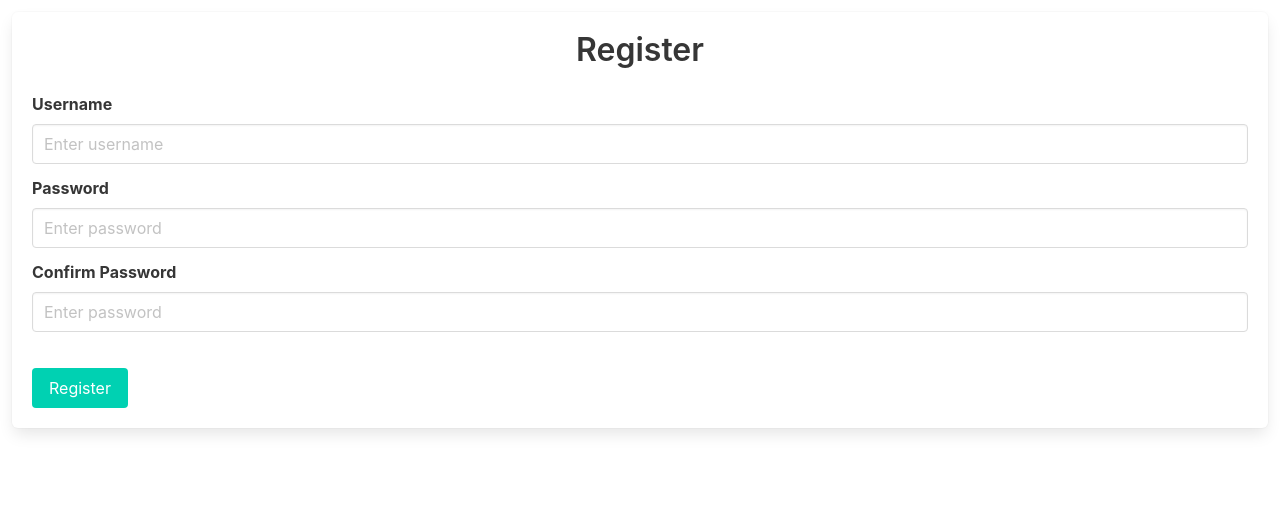
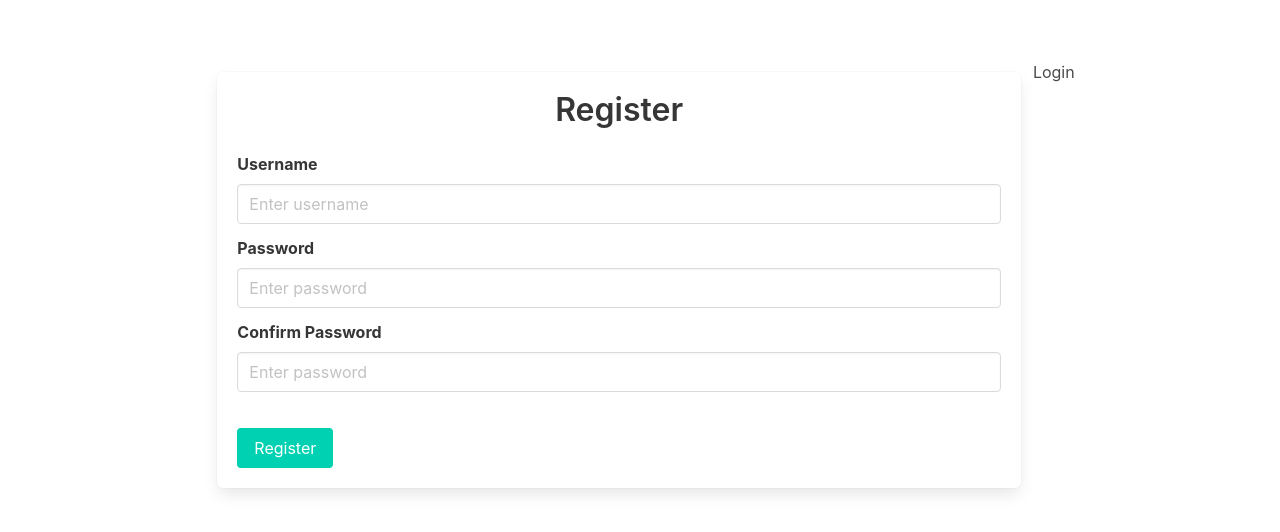
Before and after one commit to pavelino-is-working/fastapi-react, a React (Create React App) app in the folder frontend/: page / in a window 1280 px wide. Shown: the top 532 px of the page. Built offline with nearby package versions, Linux system fonts and the light colour scheme; no server answers.

Commit message:
Made Header and Logout

```diff
--- a/frontend/src/App.jsx
+++ b/frontend/src/App.jsx
@@ -1,9 +1,11 @@
-import React, {useState, useEffect} from "react";
+import React, {useContext, useState, useEffect} from "react";
 import Register from "./components/Register"
+import Header from "./components/Header"
+import { UserContext } from "./context/UserContext"
 
 const App = () => {
   const [message, setMessage] = useState("");
-
+  const [token] = useContext(UserContext);
   const getWelcomeMessage = async () => {
     const requestOptions = {
         method: "GET",
@@ -25,11 +27,22 @@ const App = () => {
   getWelcomeMessage();
   }, []);
   return (
-  <div>
-  <h1>{ message }</h1>
-  <Register />
+  <>
+  <Header title={message} />
+  <div className="columns">
+    <div className="column"></div>
+    <div className="column m-5 is-two-thirds">
+        { !token ?(
+            <div className="columns">
+            <Register/> <p>Login</p>
+            </div>
+        ) : (
+            <p>Calendar</p>
+        )}
+    </div>
+    <div className="column"></div>
   </div>
-
+    </>
   );
 }
 
--- /dev/null
+++ b/frontend/src/components/Header.jsx
@@ -0,0 +1,22 @@
+import React, { useContext } from "react";
+
+import { UserContext } from "../context/UserContext";
+
+const Header = ({title}) => {
+    const [token, setToken] = useContext(UserContext);
+
+    const handleLogout = () =>{
+    setToken(null);
+
+    };
+    return (
+    <div className="has-text-centered m-6">
+        <h1 className="title">{title}</h1>
+        { token &&(
+        <button className="button" onClick={handleLogout}>
+        Logout</button>
+        )}
+    </div>
+    );
+}
+export default Header;
--- a/frontend/src/components/Register.jsx
+++ b/frontend/src/components/Register.jsx
@@ -15,11 +15,9 @@ const Register = () =>{
             headers: {"Content-Type": "application/json"},
             body: JSON.stringify({username: username, hashed_password: password })
         };
-        console.log(requestOptions)
         const response = await fetch("/api/users", requestOptions);
-        console.log(response)
         const data = await response.json();
-        console.log(data)
+
         if(!response.ok){
             setErrorMessage(data.detail);
         } else {
```
Also changed, not shown: 1 other file (tests, documents, lock files or other folders).
